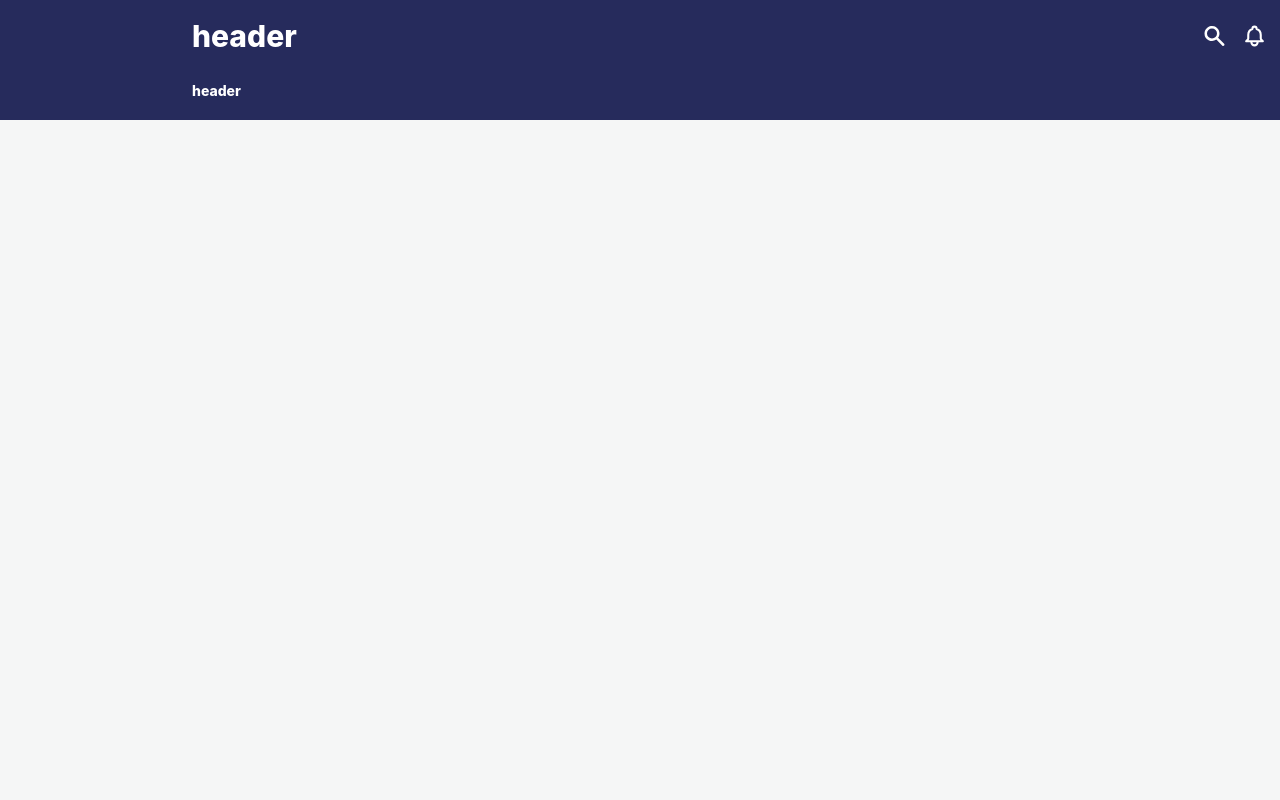
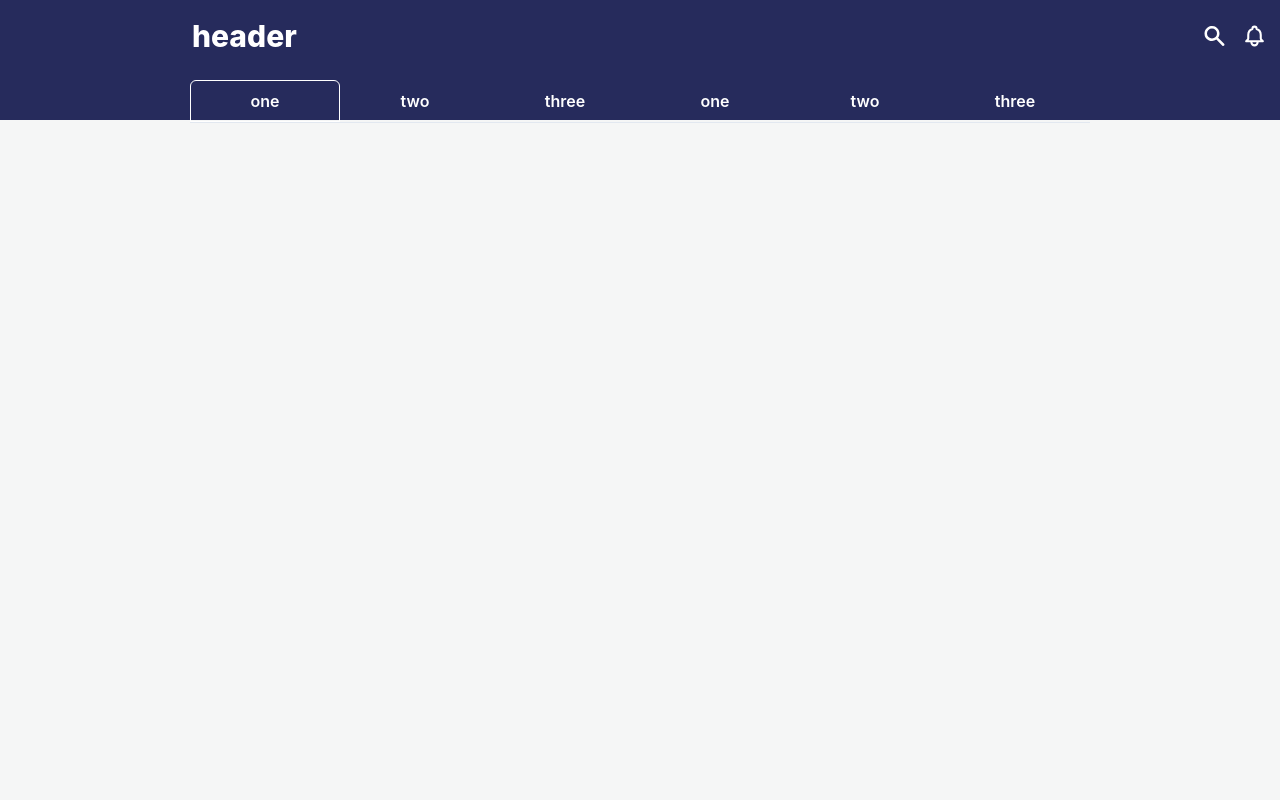
Before and after one commit to shuya-tamaru/arch_blog, a Next.js app: page / in a window 1280 px wide. Shown: the top 800 px of the page. Built offline with nearby package versions, Linux system fonts and the light colour scheme; grey boxes are pictures that could not be loaded.

Commit message:
refactoring

```diff
--- /dev/null
+++ b/src/components/AddPostButton.tsx
@@ -0,0 +1,39 @@
+import { Center, Button, Link } from "@chakra-ui/react";
+import { useRouter } from "next/router";
+import { HiOutlinePencil } from "react-icons/hi";
+
+const AddPostButton = () => {
+  const router = useRouter();
+  return (
+    <>
+      <Center>
+        <Button
+          bg="#ff2468"
+          ml="15px"
+          size="md"
+          fontWeight={900}
+          border="2px solid #ff2468"
+          transition="0.5s"
+          _hover={{
+            background: "#fff",
+            color: "#ff2468",
+          }}
+          leftIcon={<HiOutlinePencil size={"20px"} />}
+          onClick={() => {
+            router.push("/editor");
+          }}
+        >
+          <Link
+            _hover={{ textDecoration: "none" }}
+            variant={"none"}
+            href={"/editor"}
+          >
+            Add New
+          </Link>
+        </Button>
+      </Center>
+    </>
+  );
+};
+
+export default AddPostButton;
--- /dev/null
+++ b/src/components/AlertIcon.tsx
@@ -0,0 +1,18 @@
+import { Icon } from "@chakra-ui/react";
+import { HiOutlineBell } from "react-icons/hi";
+
+const AlertIcon = () => {
+  return (
+    <Icon
+      as={HiOutlineBell}
+      fontSize={"25px"}
+      h="100%"
+      ml="15px"
+      cursor={"pointer"}
+      transition="0.5s"
+      _hover={{ color: "#ff2468" }}
+    />
+  );
+};
+
+export default AlertIcon;
--- a/src/components/Header.tsx
+++ b/src/components/Header.tsx
@@ -1,24 +1,13 @@
-import {
-  Box,
-  Flex,
-  Text,
-  VStack,
-  Icon,
-  Avatar,
-  Center,
-  Button,
-  Input,
-  useDisclosure,
-  Fade,
-  InputGroup,
-  InputRightAddon,
-  Link,
-} from "@chakra-ui/react";
+import { Box, Center, Flex, Text, VStack } from "@chakra-ui/react";
 import { useRouter } from "next/router";
-import { HiOutlineBell, HiSearch, HiOutlinePencil } from "react-icons/hi";
+
+import AddPostButton from "./AddPostButton";
+import AlertIcon from "./AlertIcon";
+import SearchBar from "./SearchBar";
+import TabMenu from "./TabMenu";
+import UserAvator from "./UserAvator";
 
 const Header = () => {
-  const { isOpen, onToggle } = useDisclosure();
   const router = useRouter();
 
   return (
@@ -44,92 +33,13 @@ const Header = () => {
                 header
               </Text>
               <Flex>
-                <Center>
-                  <Fade in={isOpen}>
-                    <Center>
-                      <InputGroup>
-                        <Input
-                          w="800px"
-                          placeholder="Search Post"
-                          bg="#fff"
-                          color="#333"
-                          variant="undefined"
-                        />
-
-                        <InputRightAddon
-                          bg="#ff2468"
-                          border="2px solid #fff"
-                          children="Search"
-                          cursor={"pointer"}
-                          transition="0.5s"
-                          _hover={{
-                            background: "#fff",
-                            color: "#ff2468",
-                          }}
-                        />
-                      </InputGroup>
-                    </Center>
-                  </Fade>
-                </Center>
-                <Icon
-                  as={HiSearch}
-                  fontSize={"25px"}
-                  h="100%"
-                  ml="15px"
-                  cursor={"pointer"}
-                  transition="0.5s"
-                  _hover={{ color: "#ff2468" }}
-                  onClick={onToggle}
-                />
-                <Icon
-                  as={HiOutlineBell}
-                  fontSize={"25px"}
-                  h="100%"
-                  ml="15px"
-                  cursor={"pointer"}
-                  transition="0.5s"
-                  _hover={{ color: "#ff2468" }}
-                />
-                <Center>
-                  <Avatar
-                    cursor={"pointer"}
-                    ml="15px"
-                    size="sm"
-                    name="Kola Tioluwani"
-                    src="https://bit.ly/tioluwani-kolawole"
-                  />
-                </Center>
-                <Center>
-                  <Button
-                    bg="#ff2468"
-                    ml="15px"
-                    size="md"
-                    fontWeight={900}
-                    border="2px solid #ff2468"
-                    transition="0.5s"
-                    _hover={{
-                      background: "#fff",
-                      color: "#ff2468",
-                    }}
-                    leftIcon={<HiOutlinePencil size={"20px"} />}
-                    onClick={() => {
-                      router.push("/editor");
-                    }}
-                  >
-                    <Link
-                      _hover={{ textDecoration: "none" }}
-                      variant={"none"}
-                      href={"/editor"}
-                    >
-                      Add New
-                    </Link>
-                  </Button>
-                </Center>
+                <SearchBar />
+                <AlertIcon />
+                <UserAvator />
+                <AddPostButton />
               </Flex>
             </Flex>
-            <Box w="100%" h="40%" fontWeight={800} fontSize={"sm"}>
-              header
-            </Box>
+            <TabMenu />
           </VStack>
         </Flex>
         <Flex w="15%" />
--- /dev/null
+++ b/src/components/SearchBar.tsx
@@ -0,0 +1,57 @@
+import {
+  Center,
+  Fade,
+  Icon,
+  Input,
+  InputGroup,
+  InputRightAddon,
+  useDisclosure,
+} from "@chakra-ui/react";
+import { HiSearch } from "react-icons/hi";
+
+const SearchBar = () => {
+  const { isOpen, onToggle } = useDisclosure();
+
+  return (
+    <>
+      <Center>
+        <Fade in={isOpen}>
+          <Center>
+            <InputGroup>
+              <Input
+                w="800px"
+                placeholder="Search Post"
+                bg="#fff"
+                color="#333"
+                variant="undefined"
+              />
+              <InputRightAddon
+                bg="#ff2468"
+                border="2px solid #fff"
+                children="Search"
+                cursor={"pointer"}
+                transition="0.5s"
+                _hover={{
+                  background: "#fff",
+                  color: "#ff2468",
+                }}
+              />
+            </InputGroup>
+          </Center>
+        </Fade>
+      </Center>
+      <Icon
+        as={HiSearch}
+        fontSize={"25px"}
+        h="100%"
+        ml="15px"
+        cursor={"pointer"}
+        transition="0.5s"
+        _hover={{ color: "#ff2468" }}
+        onClick={onToggle}
+      />
+    </>
+  );
+};
+
+export default SearchBar;
--- /dev/null
+++ b/src/components/TabMenu.tsx
@@ -0,0 +1,40 @@
+import React from "react";
+import { Tabs, TabList, Tab, Center } from "@chakra-ui/react";
+
+const TabMenu = () => {
+  const menu = ["one", "two", "three", "one", "two", "three"];
+  return (
+    <>
+      <Tabs
+        w="100%"
+        h="40%"
+        fontWeight={800}
+        fontSize={"lg"}
+        variant="enclosed"
+      >
+        <Center>
+          <TabList>
+            {menu.map((val, index) => {
+              return (
+                <Tab
+                  key={index}
+                  m="0"
+                  w="150px"
+                  fontWeight={600}
+                  _selected={{
+                    color: "#fff",
+                    borderColor: "#fff",
+                  }}
+                >
+                  {val}
+                </Tab>
+              );
+            })}
+          </TabList>
+        </Center>
+      </Tabs>
+    </>
+  );
+};
+
+export default TabMenu;
--- /dev/null
+++ b/src/components/UserAvator.tsx
@@ -0,0 +1,18 @@
+import { Avatar, Center } from "@chakra-ui/react";
+const UserAvator = () => {
+  return (
+    <>
+      <Center>
+        <Avatar
+          cursor={"pointer"}
+          ml="15px"
+          size="sm"
+          name="Kola Tioluwani"
+          src="https://bit.ly/tioluwani-kolawole"
+        />
+      </Center>
+    </>
+  );
+};
+
+export default UserAvator;
--- a/src/pages/_app.tsx
+++ b/src/pages/_app.tsx
@@ -1,9 +1,20 @@
 import "@/styles/globals.css";
 import { ChakraProvider } from "@chakra-ui/react";
 import type { AppProps } from "next/app";
+import { useRouter } from "next/router";
+import { useEffect } from "react";
 import { theme } from "../libs/ChakraTheme";
 
 export default function App({ Component, pageProps }: AppProps) {
+  const router = useRouter();
+  useEffect(() => {
+    if (router.pathname.indexOf("editor") !== -1) {
+      document.body.style.overflowY = "hidden";
+    } else {
+      document.body.style.overflowY = "auto";
+    }
+  }, [router.pathname]);
+
   return (
     <ChakraProvider theme={theme}>
       <Component {...pageProps} />
--- a/src/pages/editor/index.tsx
+++ b/src/pages/editor/index.tsx
@@ -4,7 +4,7 @@ import { useDropzone } from "react-dropzone";
 import { useCallback, useEffect, useState } from "react";
 
 import "../../styles/Home.module.css";
-import SubmidButtons from "../../components/SubmidButtons";
+import SubmitButtons from "../../components/SubmitButtons";
 import TitleAndTagInput from "../../components/TitleAndTagInput";
 import MarkDownPreview from "../../components/MarkDownPreview";
 import EditorPageHeader from "../../components/EditorPageHeader";
@@ -191,7 +191,7 @@ export default function Editor() {
             </Box>
           </Box>
         </Flex>
-        <SubmidButtons />
+        <SubmitButtons />
       </Stack>
     </>
   );
--- a/src/pages/index.tsx
+++ b/src/pages/index.tsx
@@ -1,4 +1,5 @@
 import { Box } from "@chakra-ui/react";
+
 import Footer from "../components/Footer";
 import Header from "../components/Header";
 
```
Also changed, not shown: src/components/SubmitButtons.tsx (renamed from src/components/SubmidButtons.tsx, +15 -4 lines).
